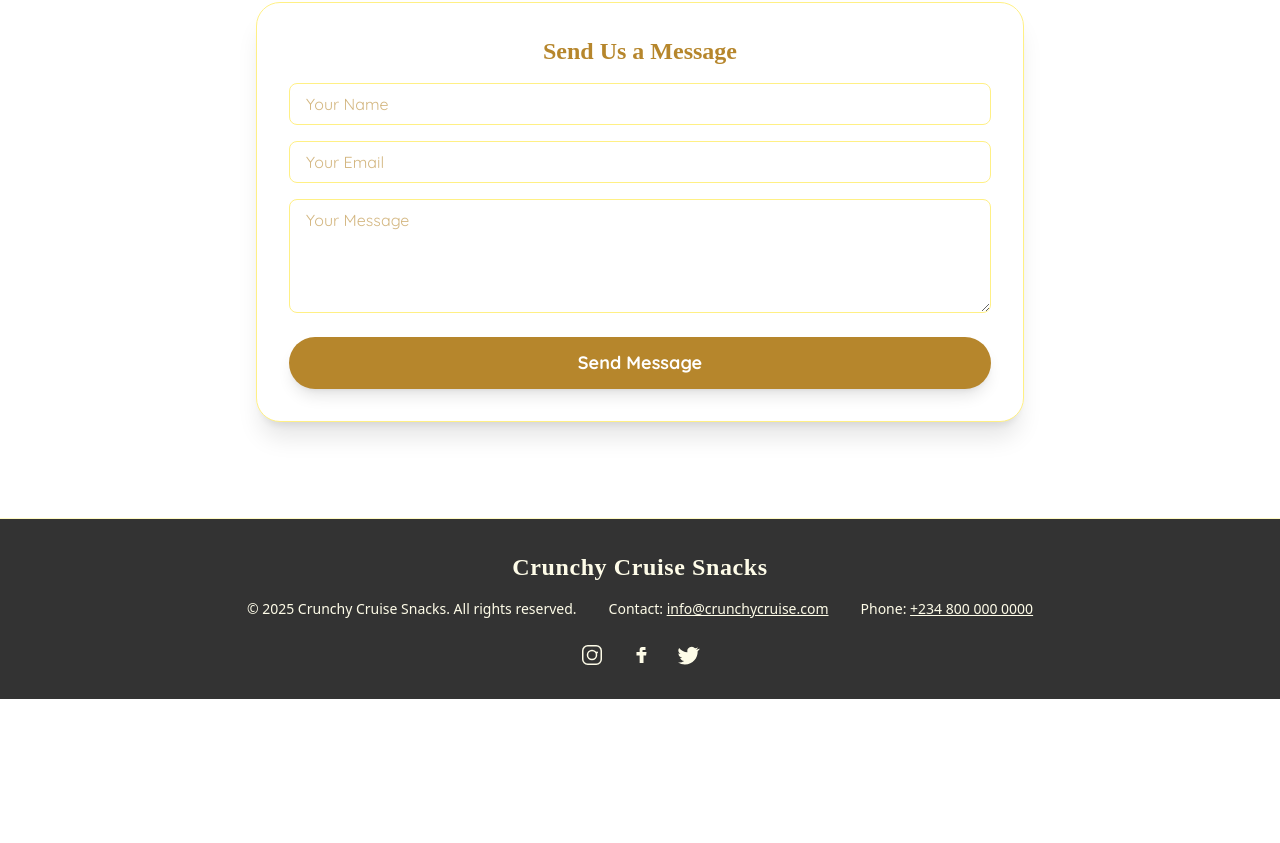
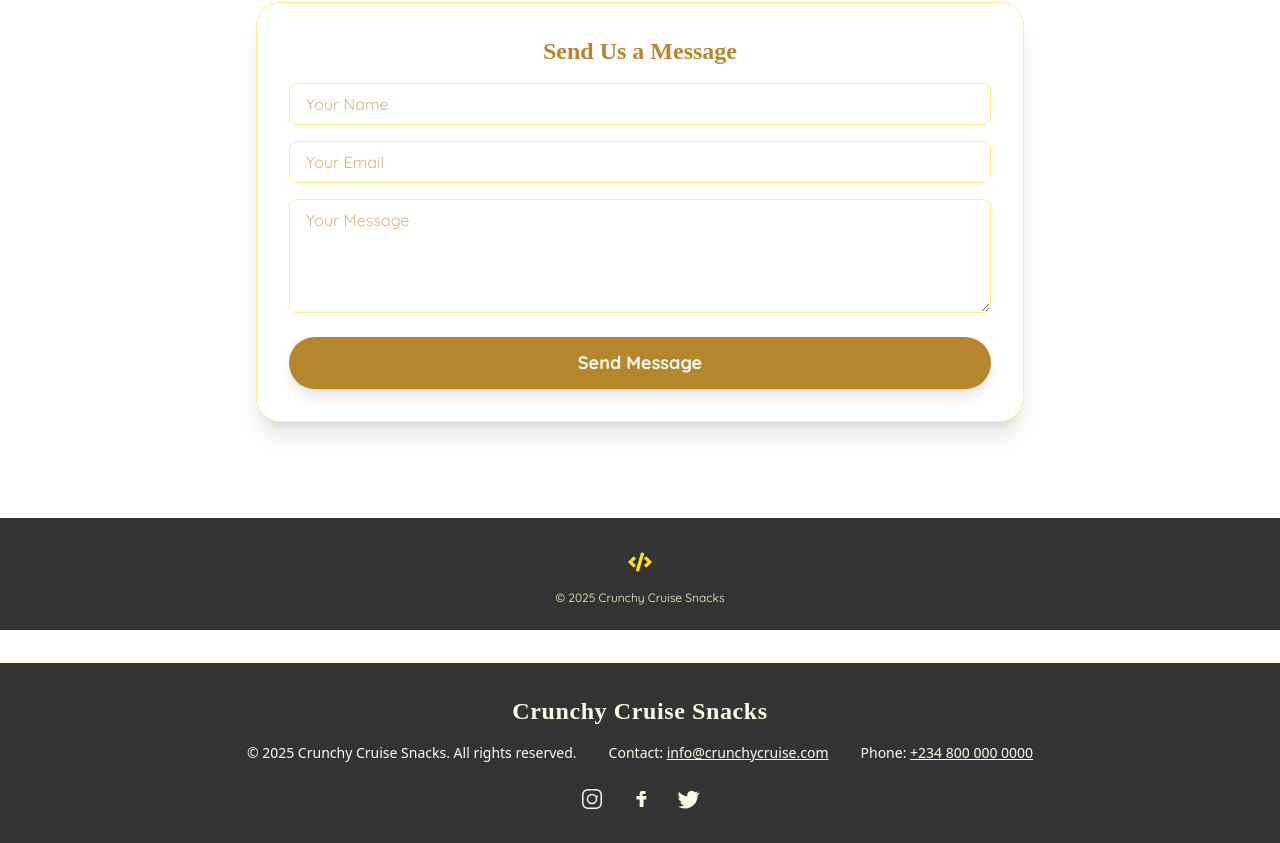
Before and after one commit to TravisChandler1/crunchy, a Next.js app in the folder Desktop/bloz/: page / in a window 1280 px wide. Shown: the part 3817-4660 px from the top of the page. Before the commit the page ends 4516 px from the top, so only its background shows below. Built offline with nearby package versions, Linux system fonts and the light colour scheme; no server answers; the database is empty; a web font is replaced by a local one.

Commit message:
Add developer easter egg modal to homepage footer (5 clicks to reveal)

```diff
--- a/Desktop/bloz/src/app/page.tsx
+++ b/Desktop/bloz/src/app/page.tsx
@@ -1,6 +1,6 @@
 "use client";
 import Image from "next/image";
-import { FaQuoteLeft, FaQuoteRight, FaTruck, FaStar, FaLeaf, FaBoxOpen, FaUserCog } from "react-icons/fa";
+import { FaQuoteLeft, FaQuoteRight, FaTruck, FaStar, FaLeaf, FaBoxOpen, FaUserCog, FaCode } from "react-icons/fa";
 import { useState, useEffect } from "react";
 import React from "react";
 import PrizeWheel from "./PrizeWheel";
@@ -92,12 +92,18 @@ function ContactSection() {
 
 export default function Home() {
   const [testimonials, setTestimonials] = useState<{ name: string; text: string }[]>([]);
+  const [eggClicks, setEggClicks] = useState(0);
+  const [showEggModal, setShowEggModal] = useState(false);
   useEffect(() => {
     fetch('/api/testimonials')
       .then(res => res.json())
       .then(data => setTestimonials(data))
       .catch(() => setTestimonials([]));
   }, []);
+  useEffect(() => {
+    if (eggClicks === 5) setShowEggModal(true);
+    if (eggClicks > 5) setEggClicks(0);
+  }, [eggClicks]);
   return (
     <div className="relative min-h-screen font-sans flex flex-col items-center p-0 text-[var(--foreground)] overflow-x-hidden">
       {/* Admin Icon */}
@@ -231,6 +237,29 @@ export default function Home() {
       </section>
       <PrizeWheel />
       <ContactSection />
+      {/* Footer with Easter Egg */}
+      <footer className="w-full flex flex-col items-center justify-center py-6 bg-black/80 mt-8 relative z-10">
+        <button
+          aria-label="Developer Easter Egg"
+          className="text-yellow-300 hover:text-yellow-400 transition text-2xl p-2 rounded-full focus:outline-none focus:ring-2 focus:ring-yellow-300"
+          onClick={() => setEggClicks(c => c + 1)}
+        >
+          <FaCode />
+        </button>
+        <span className="text-xs text-yellow-100 mt-2">&copy; {new Date().getFullYear()} Crunchy Cruise Snacks</span>
+      </footer>
+      {/* Easter Egg Modal */}
+      {showEggModal && (
+        <div className="fixed inset-0 z-50 flex items-center justify-center bg-black/70" onClick={() => setShowEggModal(false)}>
+          <div className="bg-white rounded-2xl shadow-2xl p-8 max-w-xs w-full flex flex-col items-center relative" onClick={e => e.stopPropagation()}>
+            <button className="absolute top-2 right-2 text-yellow-700 text-xl font-bold" onClick={() => setShowEggModal(false)}>&times;</button>
+            <FaCode className="text-4xl text-yellow-400 mb-2" />
+            <h3 className="text-lg font-bold mb-1 text-yellow-800">Developer</h3>
+            <p className="text-base text-yellow-900 mb-2">Oladeni Obaloluwa</p>
+            <a href="https://github.com/TravisChandler1" target="_blank" rel="noopener noreferrer" className="text-blue-600 underline font-semibold">github.com/TravisChandler1</a>
+          </div>
+        </div>
+      )}
     </div>
   );
 }
```
